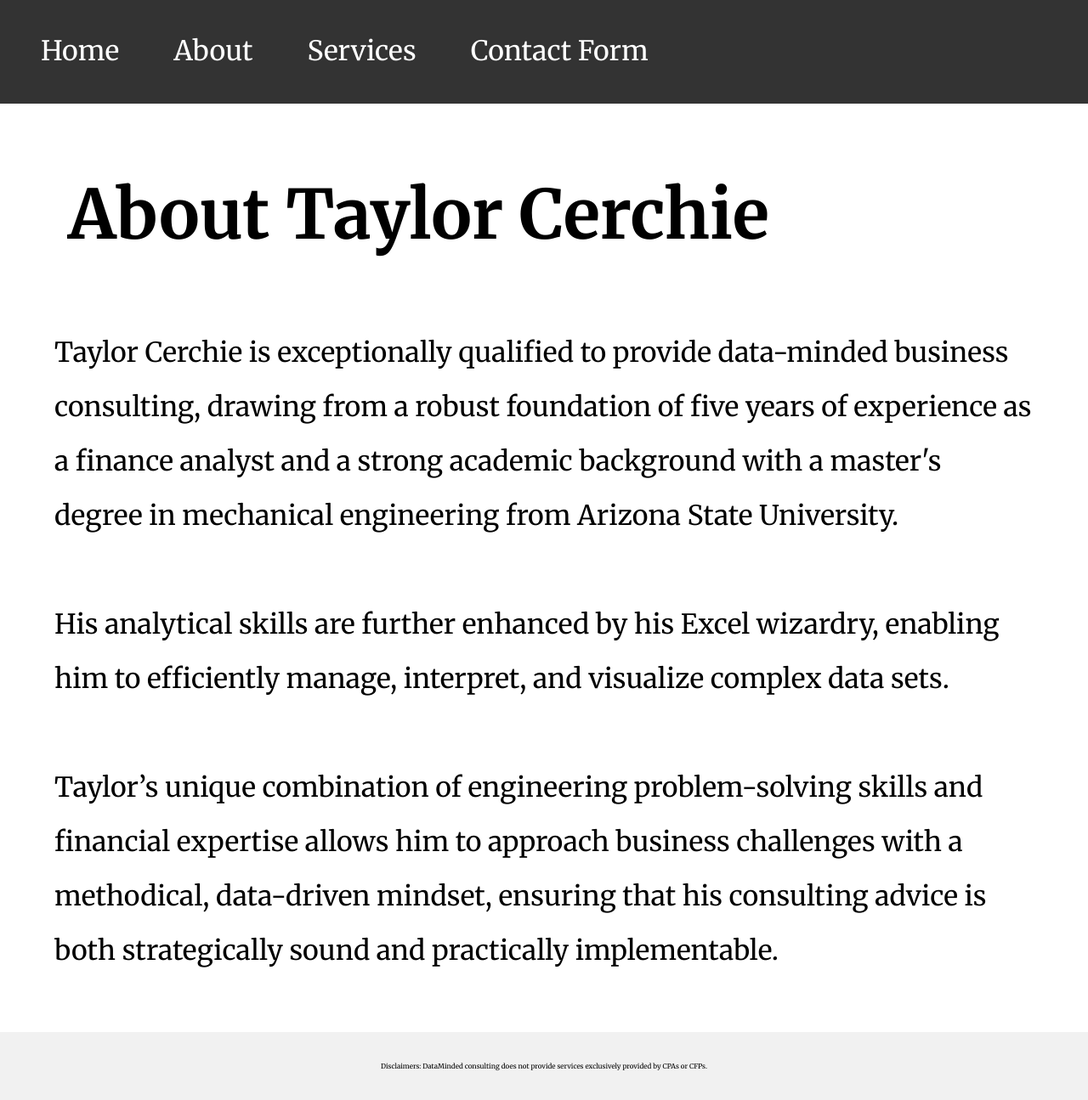
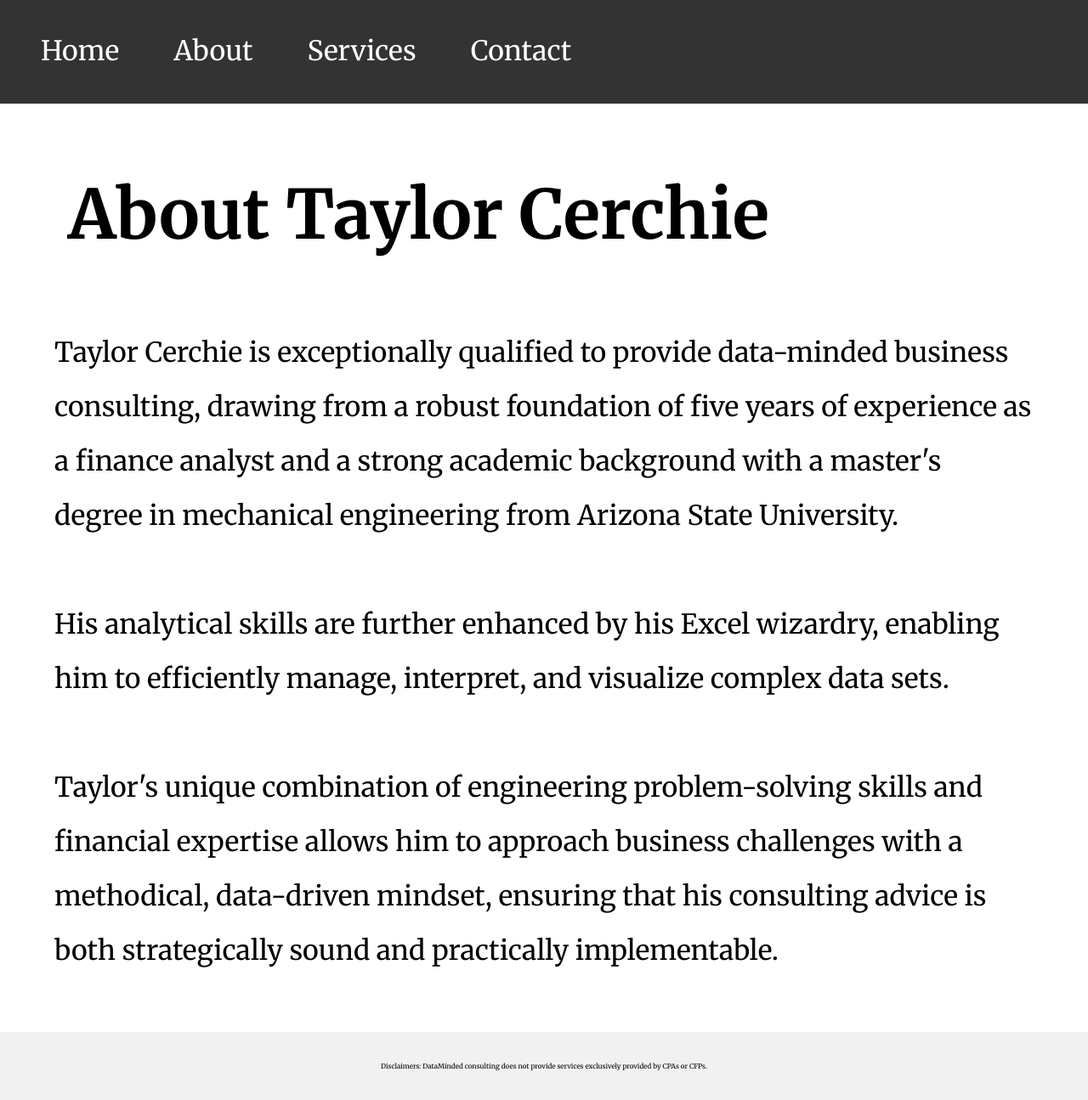
Before and after one commit to Cerchie/tlc, a Next.js app: page /about in a window 1280 px wide. Shown: the whole page at 85% size. Built offline with nearby package versions, Linux system fonts and the light colour scheme.

Commit message:
apostrophe lint issue

```diff
--- a/pages/about.js
+++ b/pages/about.js
@@ -9,15 +9,15 @@ export default function About() {
             <li><Link href="/">Home</Link></li>
             <li><Link href="/about">About</Link></li>
             <li><Link href="/services">Services</Link></li>
-            <li><Link href="https://docs.google.com/forms/d/e/1FAIpQLSfex5d6buKZulakrUFSUvXL1Mym1TmOJ_mths5KsMgHpJq0-A/viewform">Contact Form</Link></li>
+            <li><Link href="https://docs.google.com/forms/d/e/1FAIpQLSfex5d6buKZulakrUFSUvXL1Mym1TmOJ_mths5KsMgHpJq0-A/viewform">Contact</Link></li>
           </ul>
         </nav>
       </header>
       <main>
         <h1>About Taylor Cerchie</h1>
-        <p class="about-para">Taylor Cerchie is exceptionally qualified to provide data-minded business consulting, drawing from a robust foundation of five years of experience as a finance analyst and a strong academic background with a master's degree in mechanical engineering from Arizona State University. </p>
+        <p class="about-para">Taylor Cerchie is exceptionally qualified to provide data-minded business consulting, drawing from a robust foundation of five years of experience as a finance analyst and a strong academic background with a master&apos;s degree in mechanical engineering from Arizona State University. </p>
         <p class="about-para"> His analytical skills are further enhanced by his Excel wizardry, enabling him to efficiently manage, interpret, and visualize complex data sets.</p>
-        <p class="about-para"> Taylor’s unique combination of engineering problem-solving skills and financial expertise allows him to approach business challenges with a methodical, data-driven mindset, ensuring that his consulting advice is both strategically sound and practically implementable.</p>
+        <p class="about-para"> Taylor&apos;s unique combination of engineering problem-solving skills and financial expertise allows him to approach business challenges with a methodical, data-driven mindset, ensuring that his consulting advice is both strategically sound and practically implementable.</p>
       </main>
       <footer>
         <p id="disclaimer-about">Disclaimers: DataMinded consulting does not provide services exclusively provided by CPAs or CFPs.</p>
--- a/pages/index.js
+++ b/pages/index.js
@@ -9,13 +9,13 @@ export default function Home() {
             <li><Link href="/">Home</Link></li>
             <li><Link href="/about">About</Link></li>
             <li><Link href="/services">Services</Link></li>
-            <li><Link href="/contact">Contact Form</Link></li>
+            <li><Link href="https://docs.google.com/forms/d/e/1FAIpQLSfex5d6buKZulakrUFSUvXL1Mym1TmOJ_mths5KsMgHpJq0-A/viewform">Contact</Link></li>
           </ul>
         </nav>
       </header>
       <main>
         <h1>DataMinded Strategies</h1>
-        <p>Does your business need a little TLC? Treat it to some Tailored Local Consulting! DataMinded serves businesses in the greater Flagstaff area. <Link href="/contact">Contact Taylor Lee Cerchie</Link> today for a free consultation.</p>
+        <p>Does your business need a little TLC? Treat it to some Tailored Local Consulting! DataMinded serves businesses in the greater Flagstaff area. <Link href="https://docs.google.com/forms/d/e/1FAIpQLSfex5d6buKZulakrUFSUvXL1Mym1TmOJ_mths5KsMgHpJq0-A/viewform">Contact Taylor Lee Cerchie</Link> today for a free consultation.</p>
         <img src="/logo.png" alt="just an image" />
       </main>
       <footer>
--- a/pages/services.js
+++ b/pages/services.js
@@ -9,7 +9,7 @@ export default function Services() {
             <li><Link href="/">Home</Link></li>
             <li><Link href="/about">About</Link></li>
             <li><Link href="/services">Services</Link></li>
-            <li><Link href="https://docs.google.com/forms/d/e/1FAIpQLSfex5d6buKZulakrUFSUvXL1Mym1TmOJ_mths5KsMgHpJq0-A/viewform">Contact Form</Link></li>
+            <li><Link href="https://docs.google.com/forms/d/e/1FAIpQLSfex5d6buKZulakrUFSUvXL1Mym1TmOJ_mths5KsMgHpJq0-A/viewform">Contact</Link></li>
           </ul>
         </nav>
       </header>
```
